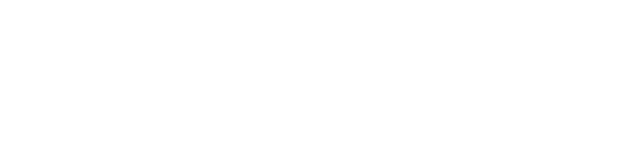
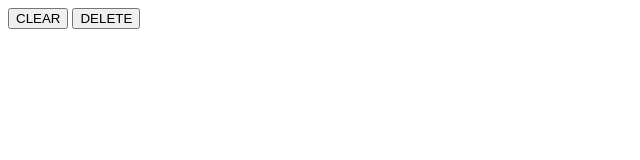
Before and after one commit to sangjin93/calculator, a plain HTML site: page index.html in a window 1280 px wide. Shown: the whole page, without its empty margins (0-640 px from the left). Drawn offline with Linux system fonts and the light colour scheme.

Commit message:
Add clear and delete buttons with a class name, id and a blur method that applies on click

```diff
--- a/index.html
+++ b/index.html
@@ -15,7 +15,18 @@
             </div>
         </div>
         <div class="buttons-grid">
-
+            <button
+                class="btn"
+                id="clearBtn"
+                onclick="this.blur();"
+            >CLEAR
+            </button>
+            <button
+                class="btn"
+                id="deleteBtn"
+                onclick="this.blur();"
+            >DELETE
+            </button>
         </div>
     </main>
 
```
